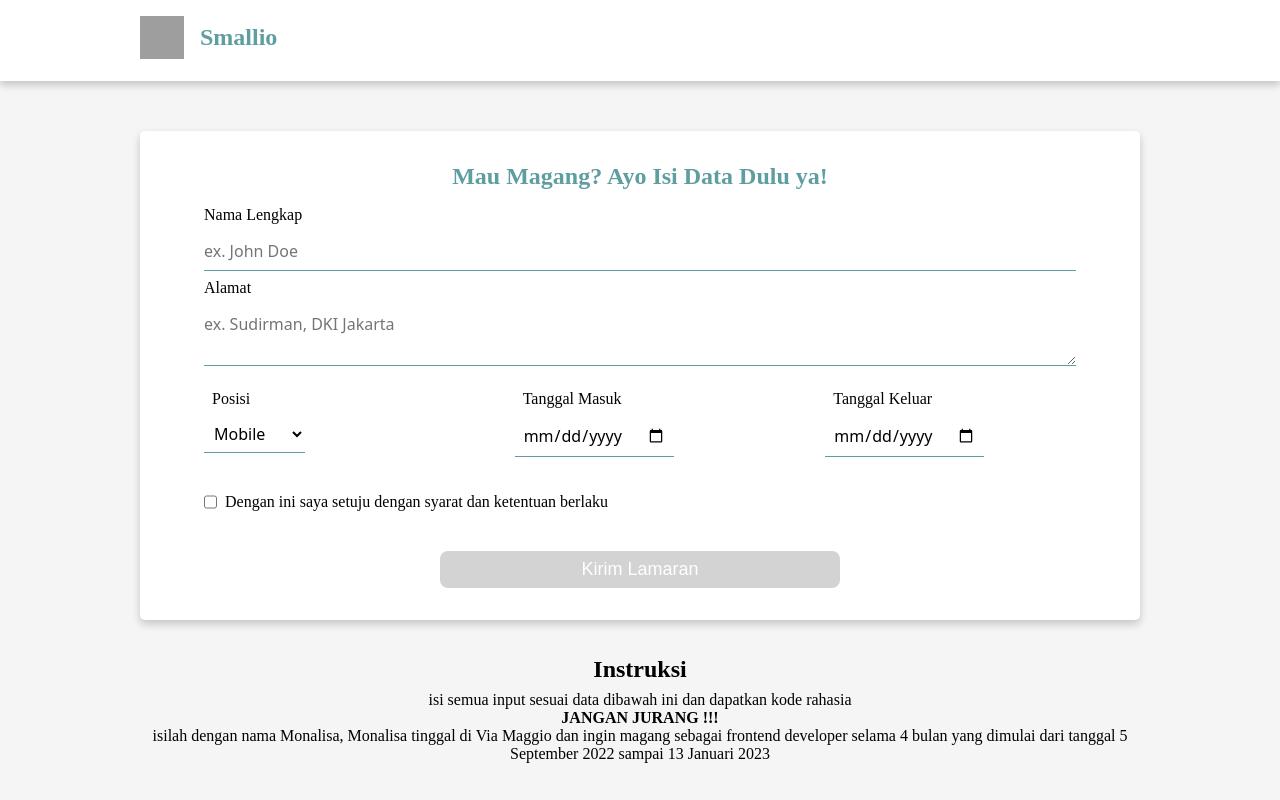
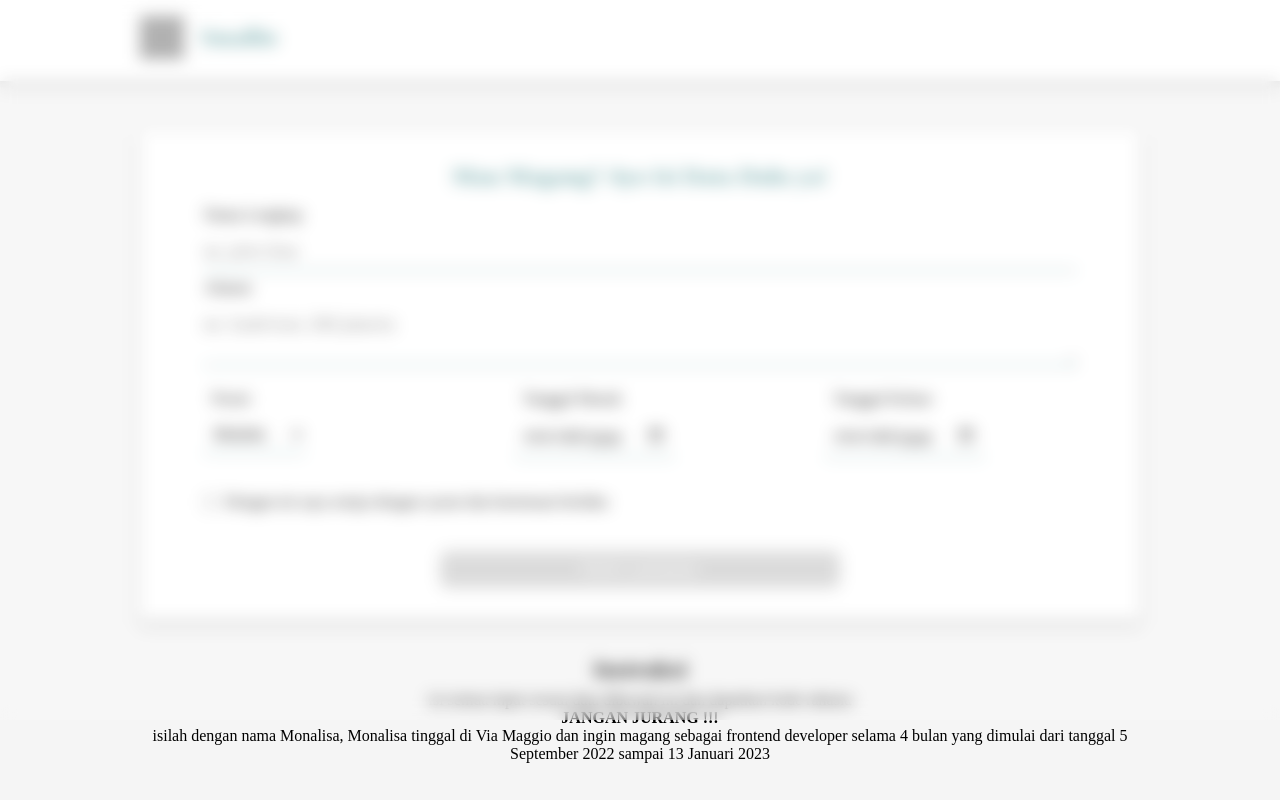
Before and after one commit to HenSetiawan/web-accesibility-sharing, a plain HTML site: page index.html in a window 1280 px wide. Drawn offline with Linux system fonts and the light colour scheme; grey boxes are pictures that could not be loaded.

Commit message:
blur panel

```diff
--- a/style.css
+++ b/style.css
@@ -129,9 +129,11 @@ button {
 
 .click-hider {
     position: absolute;
+    top: 0;
     width: 100vw;
-    height: calc(100vh - 150px);
-    background-color: transparent;
+    height: 90vh;
+    background: rgba(255,255,255,0.2);
+    backdrop-filter: blur(8px);
 }
 .instruction {
     margin-top: 20px;
```
